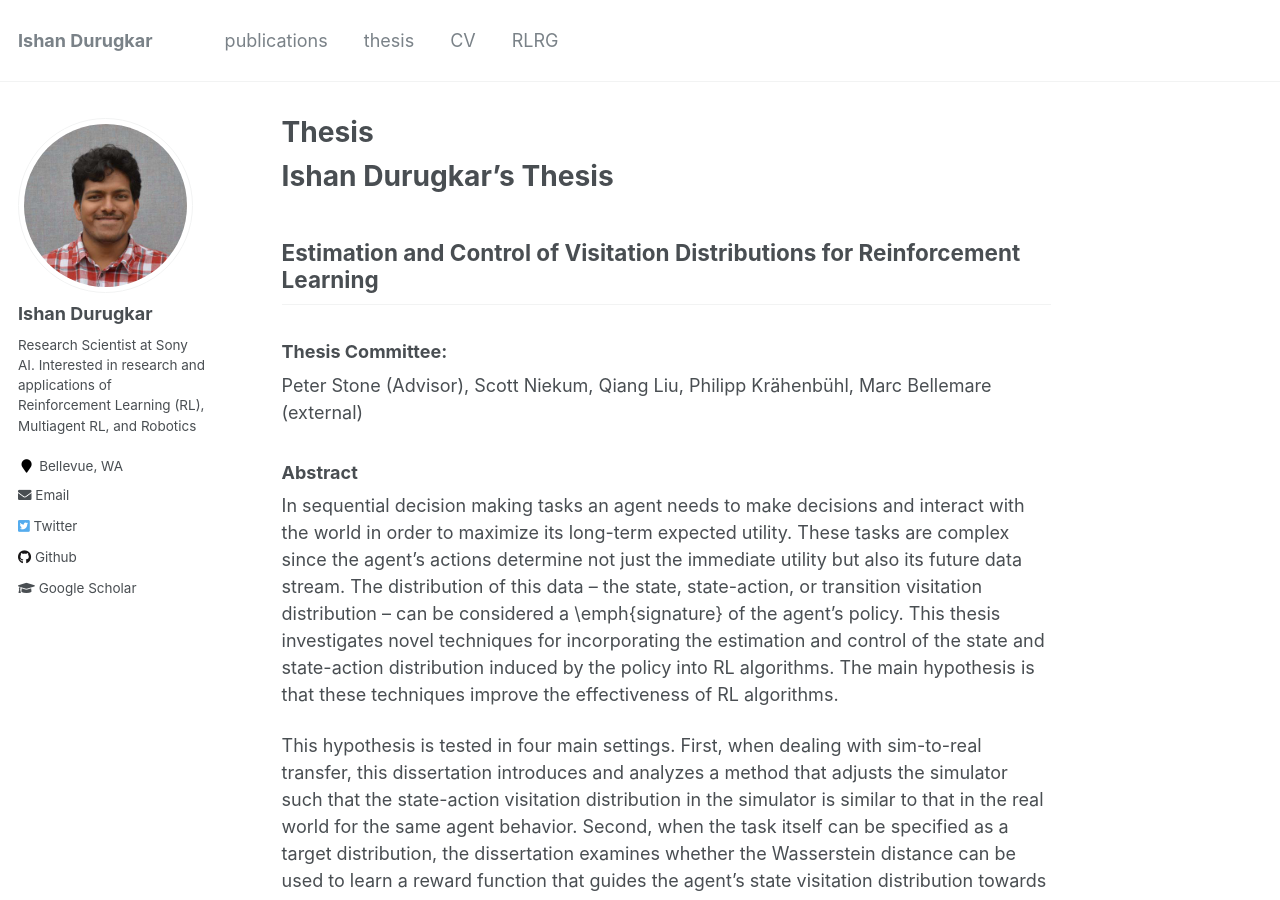
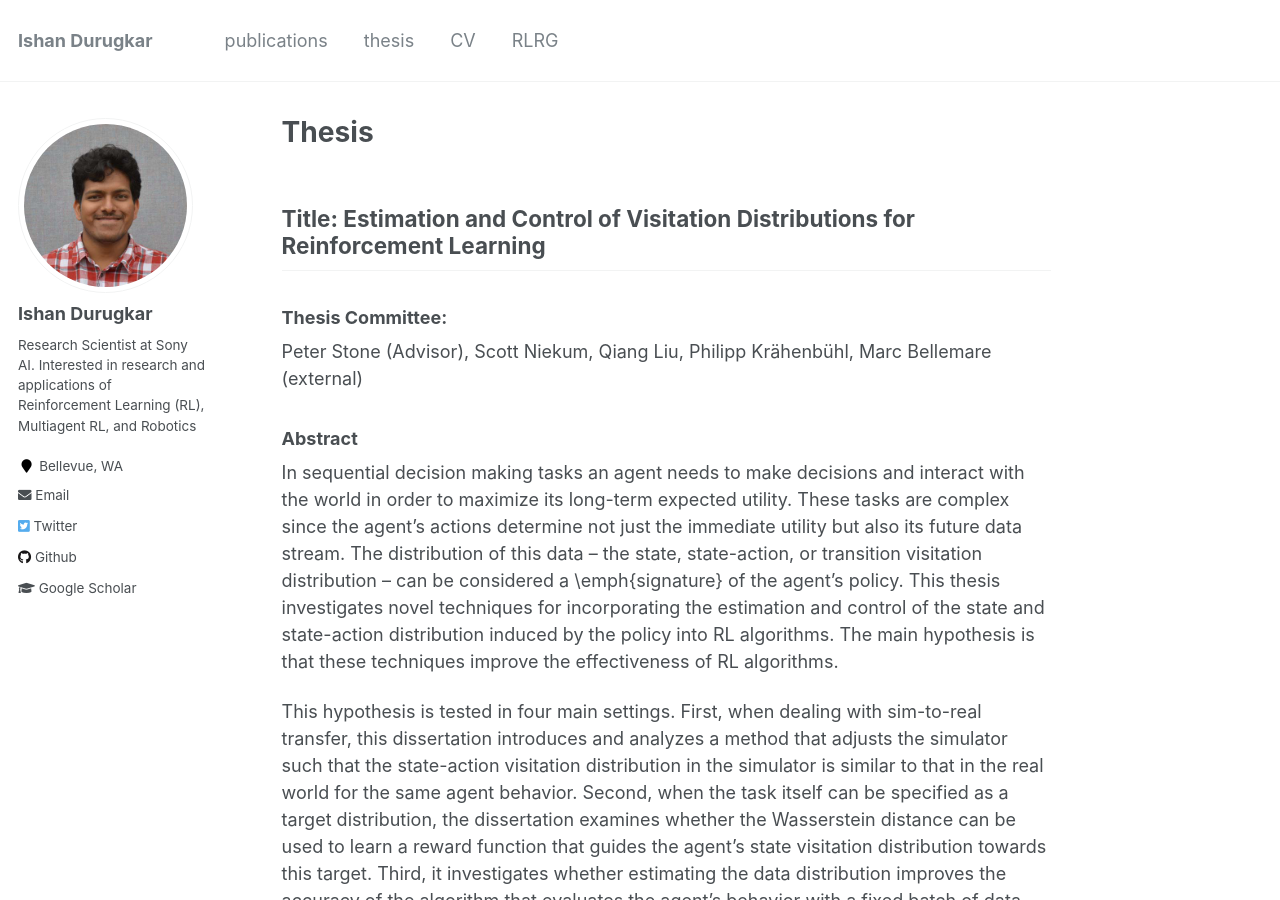
Before and after one commit to iDurugkar/idurugkar.github.io, a Jekyll site: the page built from _pages/thesis.md, in a window 1280 px wide and 900 px high. Built offline with Jekyll 4.4.1, drawn with Linux system fonts in a browser that asks for light colours.

Commit message:
formatting

```diff
--- a/_pages/thesis.md
+++ b/_pages/thesis.md
@@ -7,9 +7,8 @@ redirect_from:
   - /thesis.html
 ---
 
-# Ishan Durugkar's Thesis
 
-## Estimation and Control of Visitation Distributions for Reinforcement Learning
+## Title: Estimation and Control of Visitation Distributions for Reinforcement Learning
 
 ### Thesis Committee:
 
```
